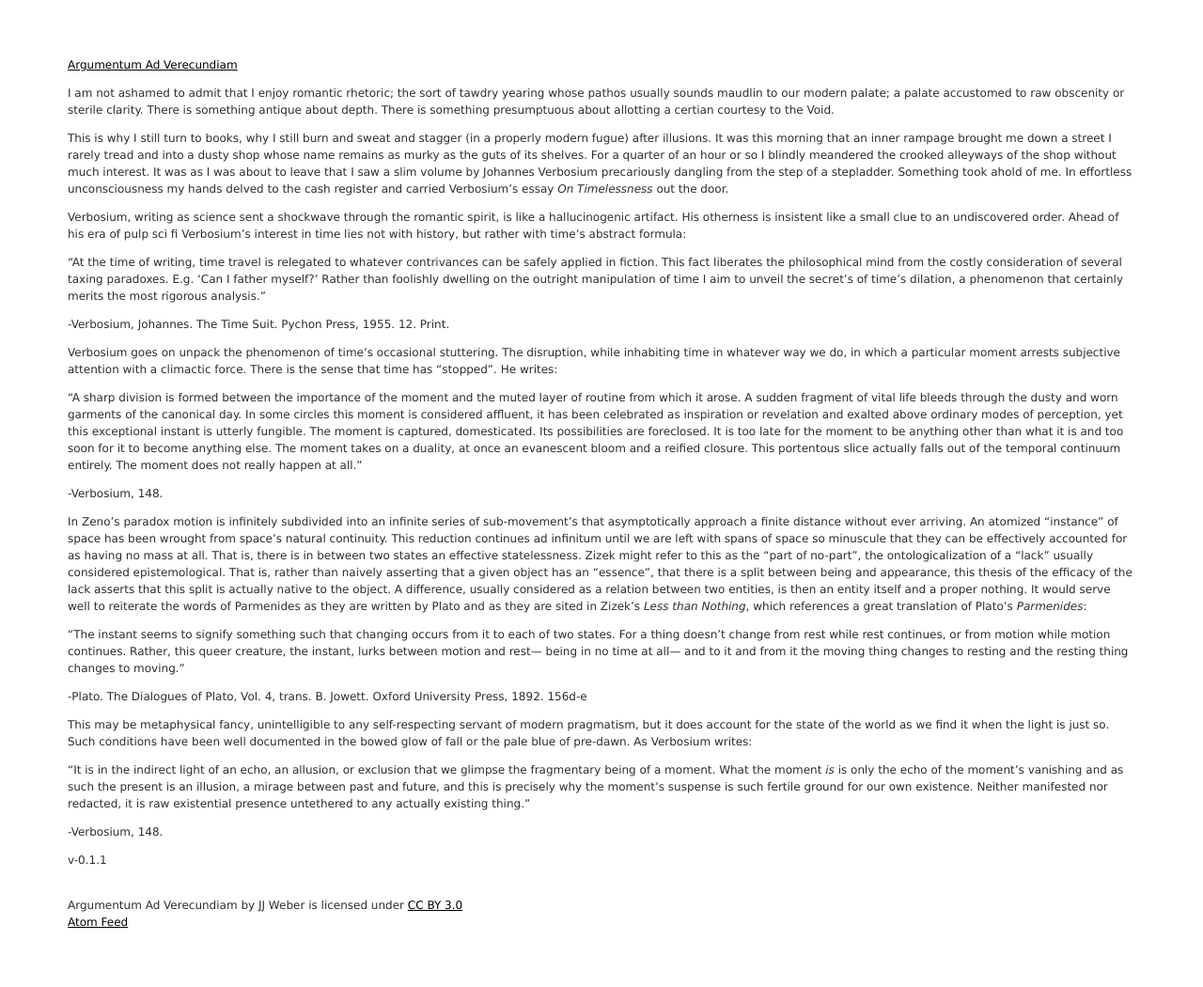
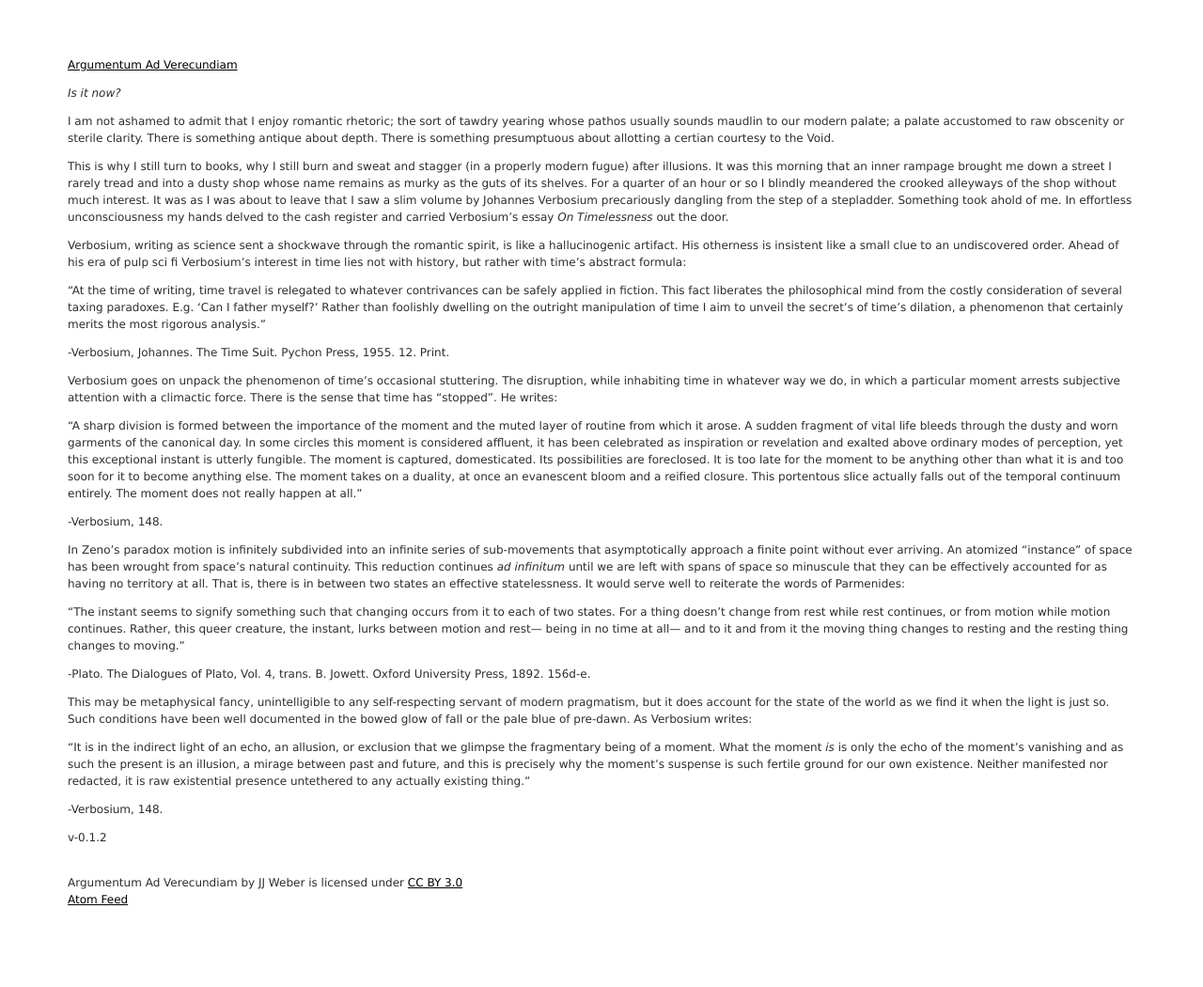
Before and after one commit to jjjjw/argumentum-v, a Jekyll site: the page built from _posts/2013-2-23-i-0.md, in a window 1280 px wide. Shown: the whole page at 94% size. Built offline with Jekyll 4.4.1, drawn with Linux system fonts in a browser that asks for light colours; after the commit the page ends 1026 px from its top, so only the background shows below that.

Commit message:
Excise Zizek and add subtitle

```diff
--- a/_posts/2013-2-23-i-0.md
+++ b/_posts/2013-2-23-i-0.md
@@ -1,8 +1,10 @@
 ---
 layout: default
-title: Index 0
+title: State Change
 permalink: '0.html'
 ---
+
+*Is it now?*
 
 I am not ashamed to admit that I enjoy romantic rhetoric; the sort of tawdry yearing whose pathos usually sounds maudlin to our modern palate; a palate accustomed to raw obscenity or sterile clarity. There is something antique about depth. There is something presumptuous about allotting a certian courtesy to the Void.
 
@@ -20,11 +22,11 @@ Verbosium goes on unpack the phenomenon of time's occasional stuttering. The dis
 
 -Verbosium, 148.
 
-In Zeno's paradox motion is infinitely subdivided into an infinite series of sub-movement's that asymptotically approach a finite distance without ever arriving. An atomized "instance" of space has been wrought from space's natural continuity. This reduction continues ad infinitum until we are left with spans of space so minuscule that they can be effectively accounted for as having no mass at all. That is, there is in between two states an effective statelessness. Zizek might refer to this as the "part of no-part", the ontologicalization of a "lack" usually considered epistemological. That is, rather than naively asserting that a given object has an "essence", that there is a split between being and appearance, this thesis of the efficacy of the lack asserts that this split is actually native to the object. A difference, usually considered as a relation between two entities, is then an entity itself and a proper nothing. It would serve well to reiterate the words of Parmenides as they are written by Plato and as they are sited in Zizek's *Less than Nothing*, which references a great translation of Plato's *Parmenides*:
+In Zeno's paradox motion is infinitely subdivided into an infinite series of sub-movements that asymptotically approach a finite point without ever arriving. An atomized "instance" of space has been wrought from space's natural continuity. This reduction continues *ad infinitum* until we are left with spans of space so minuscule that they can be effectively accounted for as having no territory at all. That is, there is in between two states an effective statelessness. It would serve well to reiterate the words of Parmenides:
 
 "The instant seems to signify something such that changing occurs from it to each of two states. For a thing doesn’t change from rest while rest continues, or from motion while motion continues. Rather, this queer creature, the instant, lurks between motion and rest— being in no time at all— and to it and from it the moving thing changes to resting and the resting thing changes to moving."
 
--Plato. The Dialogues of Plato, Vol. 4, trans. B. Jowett. Oxford University Press, 1892. 156d-e
+-Plato. The Dialogues of Plato, Vol. 4, trans. B. Jowett. Oxford University Press, 1892. 156d-e.
 
 This may be metaphysical fancy, unintelligible to any self-respecting servant of modern pragmatism, but it does account for the state of the world as we find it when the light is just so. Such conditions have been well documented in the bowed glow of fall or the pale blue of pre-dawn. As Verbosium writes:
 
@@ -32,4 +34,4 @@ This may be metaphysical fancy, unintelligible to any self-respecting servant of
 
 -Verbosium, 148.
 
-v-0.1.1
+v-0.1.2
```
